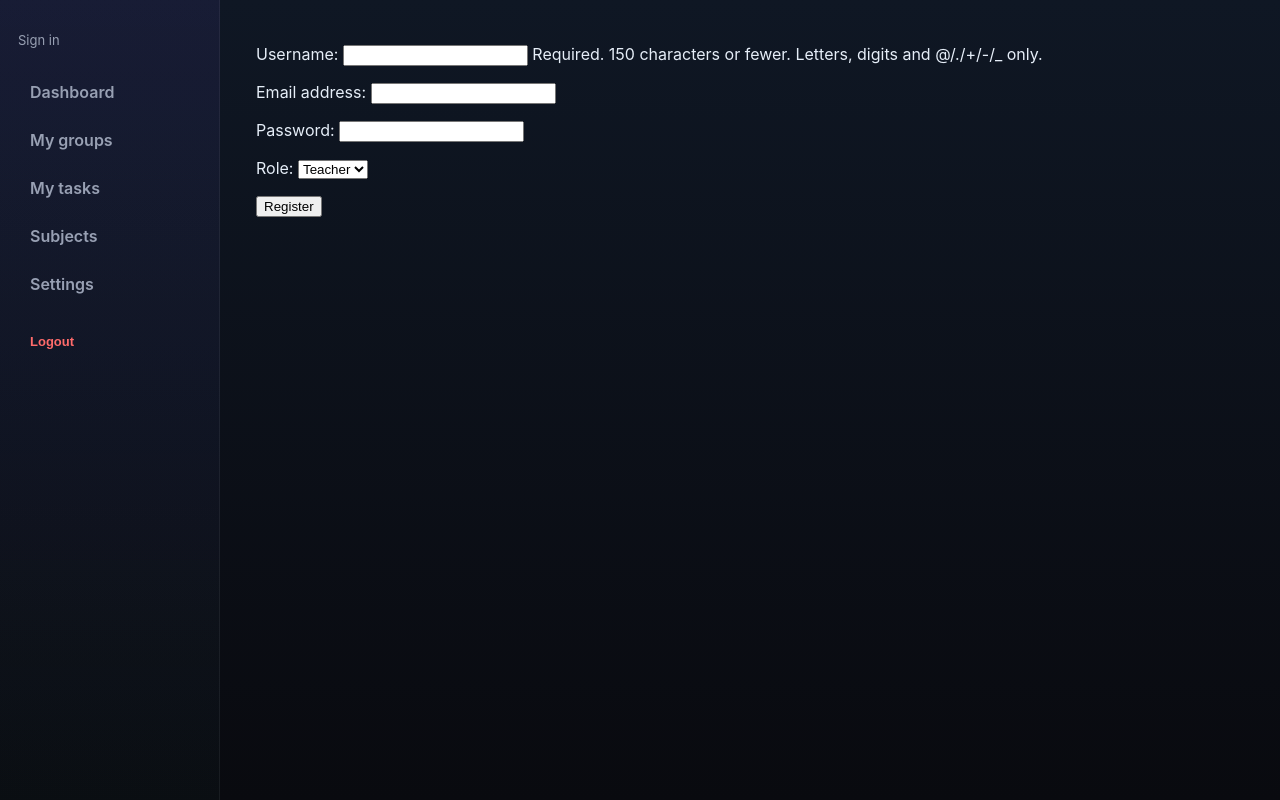
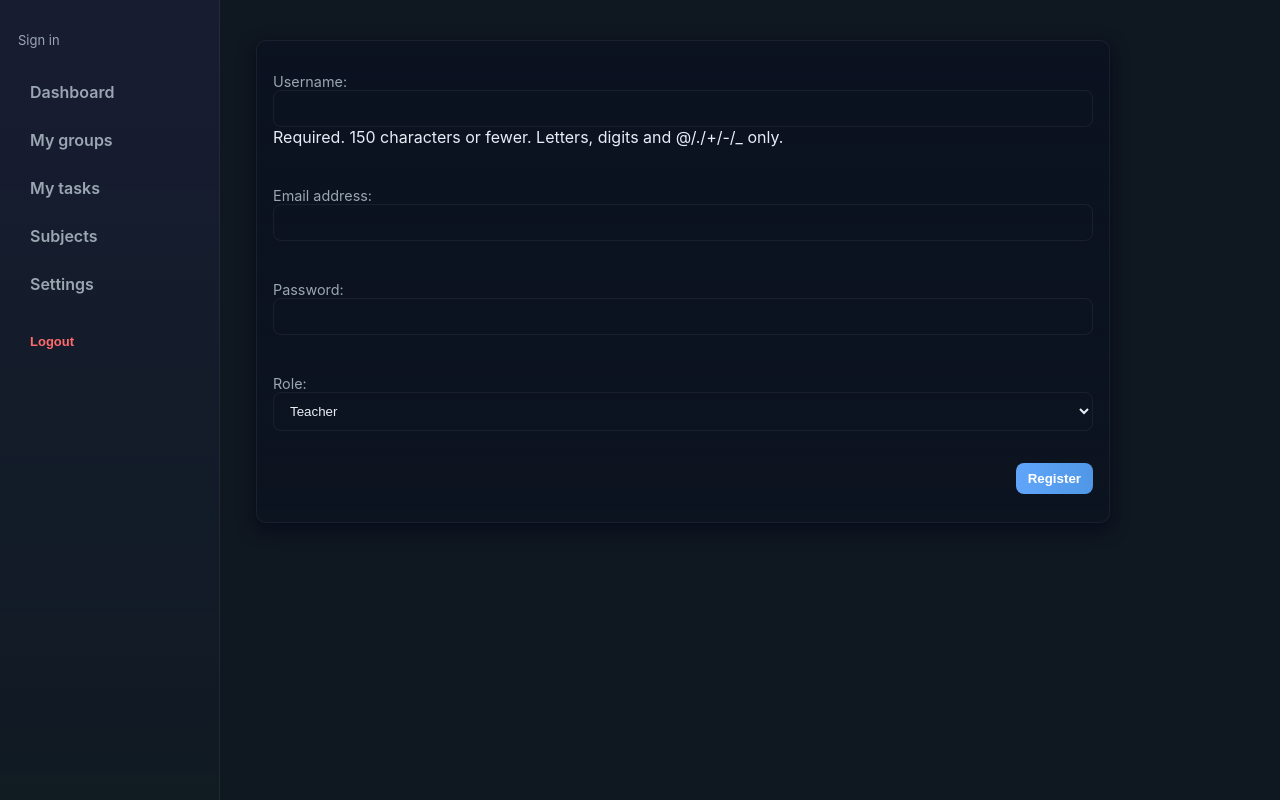
Before and after one commit to nwtes/DjangoProject, a Django app: page /accounts/register/ in a window 1280 px wide. Run offline with Django 5.2, Linux system fonts and the light colour scheme; data that the repository does not hold is empty.

Commit message:
added styles for forms

```diff
--- a/DjangoProject/settings.py
+++ b/DjangoProject/settings.py
@@ -188,7 +188,7 @@ else:
         "default": {
             "BACKEND": "channels_redis.core.RedisChannelLayer",
             "CONFIG": {
-                "hosts": [ssl_url],  # <-- only add SSL for Heroku
+                "hosts": [ssl_url],
             },
         },
     }
--- /dev/null
+++ b/static/css/forms.css
@@ -0,0 +1,179 @@
+:root {
+    --bg: #0f1720;
+    --panel: #0b1220;
+    --muted: #9aa6b2;
+    --text: #e6eef6;
+    --accent: #60a5fa;
+    --accent-2: #7c3aed;
+    --danger: #ef4444;
+    --success: #10b981;
+    --glass: rgba(255, 255, 255, 0.03);
+}
+
+body {
+    background: var(--bg);
+    color: var(--text);
+}
+
+.card {
+    background: linear-gradient(180deg, var(--panel), rgba(11, 18, 32, 0.6));
+    padding: 12px;
+    border-radius: 10px;
+    box-shadow: 0 6px 18px rgba(2, 6, 23, 0.6);
+}
+
+.form-card {
+    max-width: 820px;
+    margin: 12px 0;
+    padding: 16px;
+}
+
+.form-row {
+    display: flex;
+    flex-direction: column;
+    gap: 8px;
+    margin-bottom: 12px;
+}
+
+.form-inline {
+    display: flex;
+    gap: 12px;
+    align-items: center;
+    flex-wrap: wrap;
+}
+
+label {
+    font-size: 0.9rem;
+    color: var(--muted);
+    display: block;
+}
+
+input[type="text"],
+input[type="email"],
+input[type="password"],
+select,
+textarea {
+    background: transparent;
+    border: 1px solid rgba(255, 255, 255, 0.06);
+    padding: 10px 12px;
+    border-radius: 8px;
+    color: var(--text);
+    outline: none;
+    width: 100%;
+    box-sizing: border-box;
+}
+
+textarea {
+    min-height: 120px;
+}
+
+input:focus,
+select:focus,
+textarea:focus {
+    box-shadow: 0 0 0 4px rgba(96, 165, 250, 0.06);
+    border-color: var(--accent);
+}
+
+.small {
+    font-size: 0.85rem;
+    color: var(--muted);
+}
+
+.btn {
+    display: inline-flex;
+    align-items: center;
+    justify-content: center;
+    padding: 8px 12px;
+    border-radius: 8px;
+    border: 1px solid rgba(255, 255, 255, 0.04);
+    background: transparent;
+    color: var(--text);
+    cursor: pointer;
+}
+
+.btn:hover {
+    transform: translateY(-1px);
+}
+
+.btn-primary {
+    background: linear-gradient(90deg, var(--accent), #4f97e6);
+    color: white;
+    border: none;
+}
+
+.btn-accent {
+    background: linear-gradient(90deg, var(--accent-2), #6d28d9);
+    color: white;
+    border: none;
+}
+
+.btn-ghost {
+    background: transparent;
+    border: 1px dashed rgba(255, 255, 255, 0.04);
+}
+
+.btn-danger {
+    background: linear-gradient(90deg, var(--danger), #ef6b6b);
+    color: white;
+    border: none;
+}
+
+.form-actions {
+    display: flex;
+    gap: 8px;
+    justify-content: flex-end;
+    margin-top: 8px;
+}
+
+.form-errors {
+    background: rgba(239, 68, 68, 0.08);
+    padding: 8px;
+    border-radius: 6px;
+    color: var(--danger);
+    font-size: 0.9rem;
+}
+
+.filters-bar {
+    width: 100%;
+    display: flex;
+    gap: 12px;
+    align-items: center;
+    padding: 12px;
+    box-sizing: border-box;
+}
+
+.inbox-table {
+    width: 100%;
+    border-collapse: collapse;
+}
+
+.inbox-table th,
+.inbox-table td {
+    padding: 10px;
+    border-bottom: 1px solid rgba(255, 255, 255, 0.03);
+    vertical-align: top;
+}
+
+.ungraded {
+    background: linear-gradient(180deg, rgba(124, 58, 237, 0.02), transparent);
+}
+
+.summary-row {
+    cursor: pointer;
+}
+
+.header-desc {
+    padding: 12px 0;
+    color: var(--muted);
+}
+
+@media (max-width: 720px) {
+    .filters-bar {
+        flex-direction: column;
+        align-items: stretch;
+    }
+    .form-inline {
+        flex-direction: column;
+        align-items: stretch;
+    }
+}
--- a/templates/_base.html
+++ b/templates/_base.html
@@ -7,6 +7,7 @@
           content="width=device-width, user-scalable=no, initial-scale=1.0, maximum-scale=1.0, minimum-scale=1.0">
     <meta http-equiv="X-UA-Compatible" content="ie=edge">
     <link rel="stylesheet" href="{% static 'css/base.css' %}">
+    <link rel="stylesheet" href="{% static 'css/forms.css' %}">
 
 
 
--- a/templates/accounts/register.html
+++ b/templates/accounts/register.html
@@ -2,9 +2,13 @@
 
 
 {% block content %}
-   <form method="post">
-    {% csrf_token %}
-    {{ form.as_p }}
-    <button type="submit">Register</button>
-</form>
+   <div class="form-card card">
+    <form method="post" class="form-row">
+     {% csrf_token %}
+     {{ form.as_p }}
+     <div class="form-actions">
+      <button type="submit" class="btn btn-primary">Register</button>
+     </div>
+    </form>
+   </div>
 {% endblock %}
--- a/templates/registration/login.html
+++ b/templates/registration/login.html
@@ -9,12 +9,12 @@
     {% else %}
         <p> Please use following form to login</p>
     {% endif %}
-    <div class="login-form">
-        <form action="{% url 'login' %}" method="POST">
+    <div class="login-form form-card card">
+        <form action="{% url 'login' %}" method="POST" class="form-row">
             {% csrf_token %}
             {{ form.as_p }}
             <input type="hidden" name="next" value="{{next}}"/>
-            <p><input type="submit" value="login"></p>
+            <div class="form-actions"><button class="btn btn-primary" type="submit">Login</button></div>
         </form>
     </div>
 {% endblock %}
```
Also changed, not shown: templates/students/student_tasks.html (+5 -7 lines), templates/tasks/create_task.html (+6 -2 lines), templates/tasks/edit_task.html (+6 -2 lines), templates/tasks/view_submission.html (+6 -2 lines), templates/teacher/create_announcement.html (+6 -2 lines).
